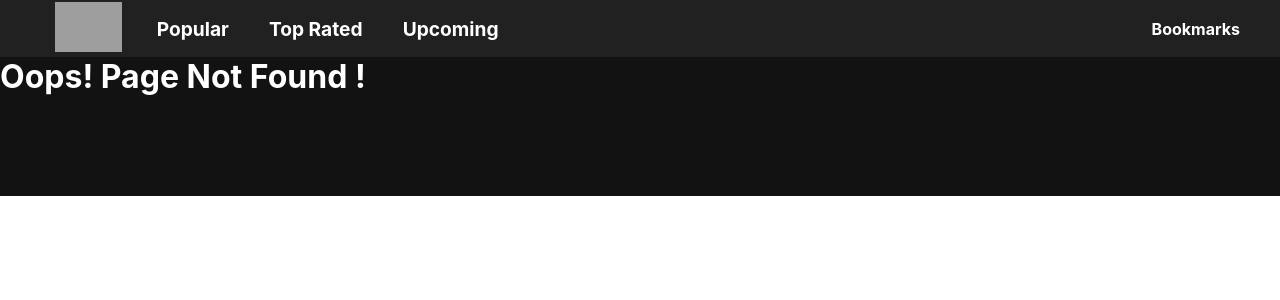
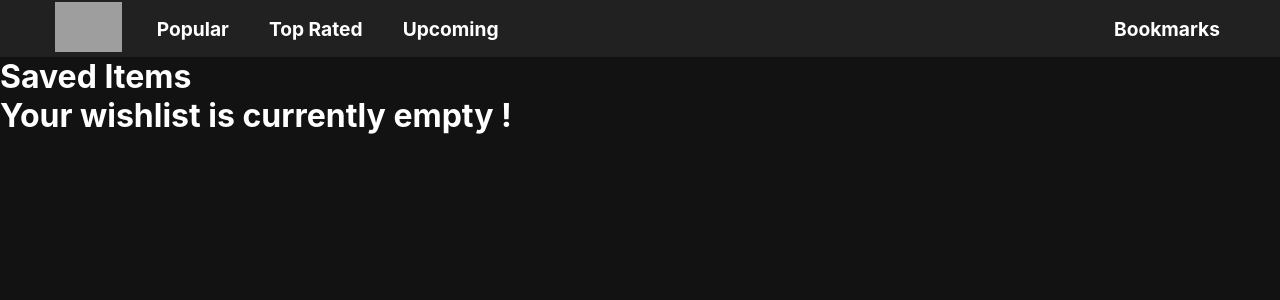
Before and after one commit to ishika-rg/moviesApp, a React (Create React App) app: page /bookmarks in a window 1280 px wide. Before the commit this address had no page. Shown: the top 300 px of the page. Built offline with nearby package versions, Linux system fonts and the light colour scheme; grey boxes are pictures that could not be loaded.

Commit message:
bookmar items

```diff
--- a/src/App.css
+++ b/src/App.css
@@ -39,7 +39,7 @@
 
 .App{
   background-color: #121212;
-  /* min-height: 100vh; */
+  min-height: 100vh;
   padding-bottom: 100px;
 }
 
--- a/src/App.js
+++ b/src/App.js
@@ -4,9 +4,25 @@ import  Header from './Components/header/Header.js'
 import Home from './pages/home/Home.js'
 import MovieList from './Components/movieList/MovieList';
 import Movie from './pages/movieDetail/Movie.js'
+import Bookmark from './pages/boookmarks/Bookmark.js'
+import { useState } from 'react';
+import Card from './Components/card/Card.js'
 
 
 function App() {
+
+
+  const [favourite, setFavourite] = useState([])
+
+  const handleFavouriteClick = (mov) => {
+
+    const newFav = [...favourite, mov]
+    setFavourite(newFav)
+
+}
+console.log(favourite)
+
+
   return (
     <div className="App">
 
@@ -19,8 +35,11 @@ function App() {
         <Routes>
           <Route index element = {<Home />}></Route>
           <Route path = 'movie/:id' element = { <Movie /> }></Route>
-          <Route path = 'movies/:type' element = { <MovieList /> }></Route>
+          <Route path = 'movies/:type' element = { <MovieList handleFavouriteClick = {handleFavouriteClick} /> }></Route>
           <Route path = '/*' element = { <h1> Oops! Page Not Found ! </h1>}></Route>
+
+
+          <Route path = 'bookmarks' element = { <Bookmark favourite = {favourite} /> } > </Route>
         </Routes>
       </Router>
 
--- a/src/Components/card/Card.js
+++ b/src/Components/card/Card.js
@@ -11,24 +11,27 @@ const Card = (props) => {
     const movie = props.movie
     const handleFavouriteClick = props.handleFavouriteClick
 
+    const [col, setColor] = useState('white')
 
-    const [fav, setFav] = useState([])
-    const add = (id) => {
-        // if (!fav.includes(id)) setFav(fav.concat(id));
-        // console.log(id);
 
-        const newFav = [...fav, id]
-        setFav(newFav)
-        console.log("adding favourite item button")
-        console.log(fav)
+    // const [fav, setFav] = useState([])
+    // const add = (id) => {
+
+
+    //     const newFav = [...fav, id]
+    //     setFav(newFav)
+    //     console.log("adding favourite item button")
+    //     console.log(fav)
 
 
 
 
-    }
+    // }
+
+    // const add = (e) => {
+    //     setFav(pre => [...pre, e])
+    // }
     // console.log(fav)
-
-
     // {movie}
 
     const [loading, setLoading] = useState(true)
@@ -57,9 +60,14 @@ const Card = (props) => {
                 src = {movie.backdrop_path ? `https://image.tmdb.org/t/p/original${movie.backdrop_path}` : 'https://upload.wikimedia.org/wikipedia/commons/thumb/6/69/IMDB_Logo_2016.svg/2560px-IMDB_Logo_2016.svg.png'} /> </div>
 
                 <div className = "fav_icon"
-                // onClick={handleFavouriteClick}
-                onClick = {() => add(movie)}
-                ><i className="fa fa-heart" aria-hidden="true"></i></div>
+                onClick={() => handleFavouriteClick(movie)}
+                // onClick = {(movie) => add(movie)}
+                ><i className="fa fa-heart" aria-hidden="true"
+                    onClick={() => {
+                        col === 'white' ? setColor('red') : setColor('white')
+                    }}
+                    style = {{color : col}}
+                ></i></div>
 
 
         <Link to = {`/movie/${movie.id}`}>
--- a/src/Components/header/Header.css
+++ b/src/Components/header/Header.css
@@ -19,7 +19,21 @@
     margin : 0 5px;
     text-decoration: none;
 }
-.header-left span{
+ .header-left span{
+    font-size : 1.2rem;
+    font-weight : bold;
+    cursor : pointer;
+    color : #ffffff;
+    padding: 5px;
+    border-radius: 4px;
+
+}
+.header-right a{
+    padding: 0 10px;
+    margin : 0 5px;
+    text-decoration: none;
+}
+ .header-right span{
     font-size : 1.2rem;
     font-weight : bold;
     cursor : pointer;
--- a/src/Components/header/Header.js
+++ b/src/Components/header/Header.js
@@ -18,7 +18,9 @@ const Header = () => {
         </div>
 
         <div className='header-right' >
-            <h4>    Bookmarks </h4>
+            {/* <h4>    Bookmarks </h4> */}
+            <Link to  = '/bookmarks'> <span> Bookmarks </span> </Link>
+
         </div>
 
 
--- a/src/Components/movieList/MovieList.js
+++ b/src/Components/movieList/MovieList.js
@@ -2,24 +2,39 @@ import React, {useEffect, useState} from 'react'
 import './MovieList.css'
 import Card  from '../card/Card.js'
 import { useParams } from 'react-router-dom'
+import Bookmark from '../../pages/boookmarks/Bookmark'
 
 
 
-const MovieList = () => {
+const MovieList = (params) => {
+
+    const handleFavouriteClick = params.handleFavouriteClick
 
 
     const [movieList, setMovieList] = useState([])
     const {type} = useParams()
 
 
-    const [favourite, setFavourite] = useState([])
-    const handleFavouriteClick = (movie_ele) => {
+    // const [favourite, setFavourite] = useState([])
+    // const handleFavouriteClick = (ele) => {
 
-        const newFavourite = [...favourite, movie_ele]
-        setFavourite(newFavourite)
-        console.log("adding favourite item button")
-        console.log(favourite)
-    }
+    //     const exist = favourite.find((item)=> item.id === ele.id)
+    //     if (exist){
+    //         setFavourite(favourite.map((item) => item.id === ele.id ?
+    //         {...exist} : item ))
+    //     }else{
+    //         setFavourite([...favourite])
+    //     }
+    // }
+    // console.log(favourite)
+
+    // const handleFavouriteClick = (mov) => {
+
+    //     const newFav = [...favourite, mov]
+    //     setFavourite(newFav)
+
+    // }
+    // console.log(favourite)
 
 
     useEffect(() => {
@@ -61,6 +76,8 @@ const MovieList = () => {
             }
         </div>
     </div>
+
+    {/* <Bookmark favourite = {favourite} /> */}
     </>
   )
 }
--- /dev/null
+++ b/src/pages/boookmarks/Bookmark.js
@@ -0,0 +1,112 @@
+import React from 'react'
+import './Bookmark.css'
+import Card from '../../Components/card/Card'
+import Skeleton, { SkeletonTheme } from 'react-loading-skeleton'
+import {Link} from 'react-router-dom'
+import {useEffect, useState} from 'react'
+
+
+
+const Bookmark = ({favourite}) => {
+
+
+  console.log(favourite.length)
+
+  const [items, setItems] = useState(favourite)
+  console.log(items)
+
+  // const [visible, setVisible] = useState(true);
+  // const removeElement = (movie) => {
+  //   setVisible((prev) => !prev);
+  //   console.log('delete buttokn')
+  // };
+
+  // const [dis, setDis] = useState('')
+  const removeElement= (id) => {
+    const newItems = items.filter((ele) => ele.id !== id)
+    setItems(newItems)
+  }
+
+
+  // const [loading, setLoading] = useState(true)
+
+  // useEffect(() => {
+  //     setTimeout(() => {
+  //         setLoading(false)
+
+  //     }, 1500);
+  // }, [])
+
+
+  return (
+    <div className  = 'bookmark_items'>
+
+        <h1>Saved Items</h1>
+        <div className = "fav-list">
+            {items.length === 0  && (
+                <div className = "list_empty">
+                    <h1> Your wishlist is currently empty !</h1>
+                </div>
+            )}
+
+        {items.map((movie) => (
+
+        // <Card movie = {movie} key = {movie.id} />
+
+
+
+          // <div className = 'card'>
+          //     <SkeletonTheme color = '#202020' highlightColor='#444'>
+          //         <Skeleton height={300} width = {200} duration = {2} />
+          //     </SkeletonTheme>
+          // </div>
+
+
+
+              <div className = 'card' >
+                  <div className = 'card-img'> <img alt = 'card image'
+                  src = {movie.backdrop_path ? `https://image.tmdb.org/t/p/original${movie.backdrop_path}` : 'https://upload.wikimedia.org/wikipedia/commons/thumb/6/69/IMDB_Logo_2016.svg/2560px-IMDB_Logo_2016.svg.png'} /> </div>
+
+                  <div className = "fav_icon">
+                      <i className="fa fa-trash" aria-hidden="true"
+                       onClick = {() => removeElement(movie.id)}
+
+                  ></i></div>
+
+
+          <Link to = {`/movie/${movie.id}`}>
+                  <div className = 'card-details'>
+                      <div className = 'card-title'>{movie ? movie.original_title.slice(0, 30) : "" }</div>
+                      <div className = 'card-info'>
+                              {movie ? movie.release_date : ""}
+                              <span className = "movie-ratings">
+                                  {movie ? movie.vote_average : ""}
+                                  <i className = "fas fa-star" />
+                              </span>
+                      </div>
+
+                  </div>
+
+          </Link>
+
+              </div>
+
+
+
+
+
+        ))
+        }
+
+
+
+        </div>
+
+
+
+
+    </div>
+  )
+}
+
+export default Bookmark
```
Also changed, not shown: src/Components/card/Card.css (line endings or trailing spaces), src/pages/boookmarks/Bookmark.css (added).
